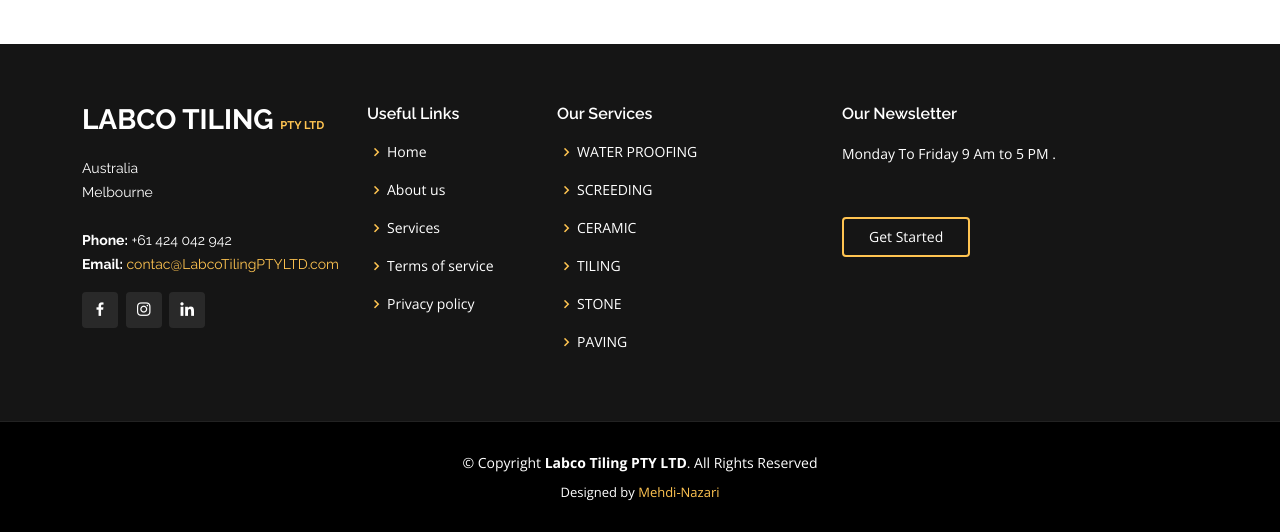
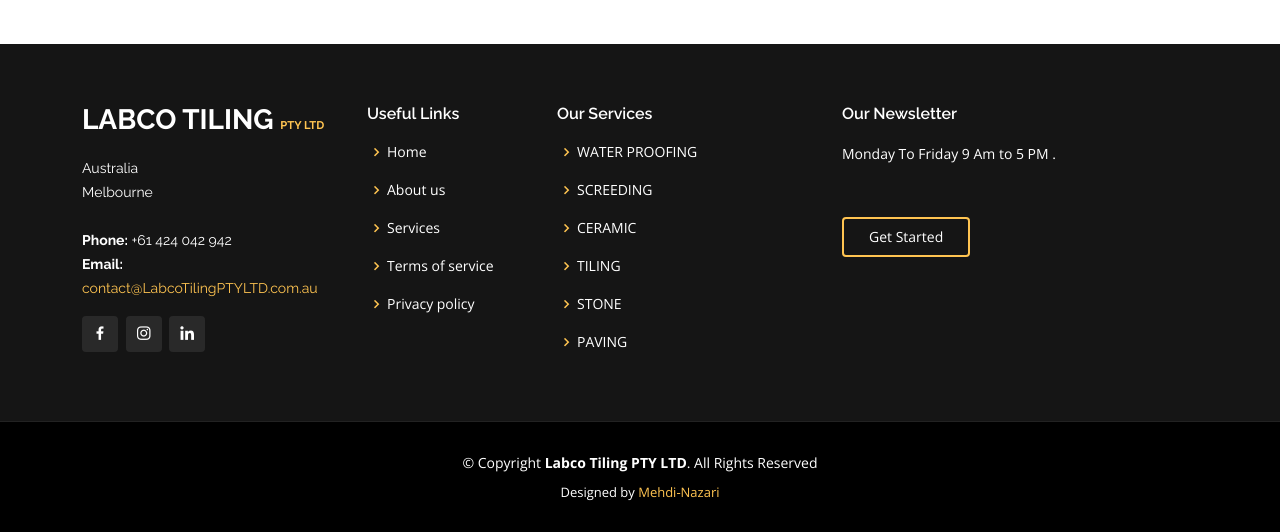
Before and after one commit to labcotilingptyltd/labcotilingptyltd.github.io, a plain HTML site: page index.html in a window 1280 px wide. Shown: the part 6834-7366 px from the top of the page. Drawn offline with nearby package versions, Linux system fonts and the light colour scheme.

Commit message:
Update index.html

```diff
--- a/index.html
+++ b/index.html
@@ -822,7 +822,7 @@
                 Australia <br>
                 Melbourne<br><br>
                 <strong>Phone:</strong> +61 424 042 942<br>
-                <strong>Email:</strong> <a href="mailto:contact@labcotilingptyltd.com.au" target="_blank" rel="noopener noreferrer">contac@LabcoTilingPTYLTD.com</a><br>
+                <strong>Email:</strong> <a href="mailto:contact@labcotilingptyltd.com.au" target="_blank" rel="noopener noreferrer">contact@LabcoTilingPTYLTD.com.au</a><br>
               </p>
               <div class="social-links mt-3">
                   <a href="https://www.facebook.com/Labco-Tiling-PTY-LTD-109074014805250/?ref=pages_you_manage" target="_blank" rel="noopener noreferrer" class="facebook"><i class="bx bxl-facebook"></i></a>
```
